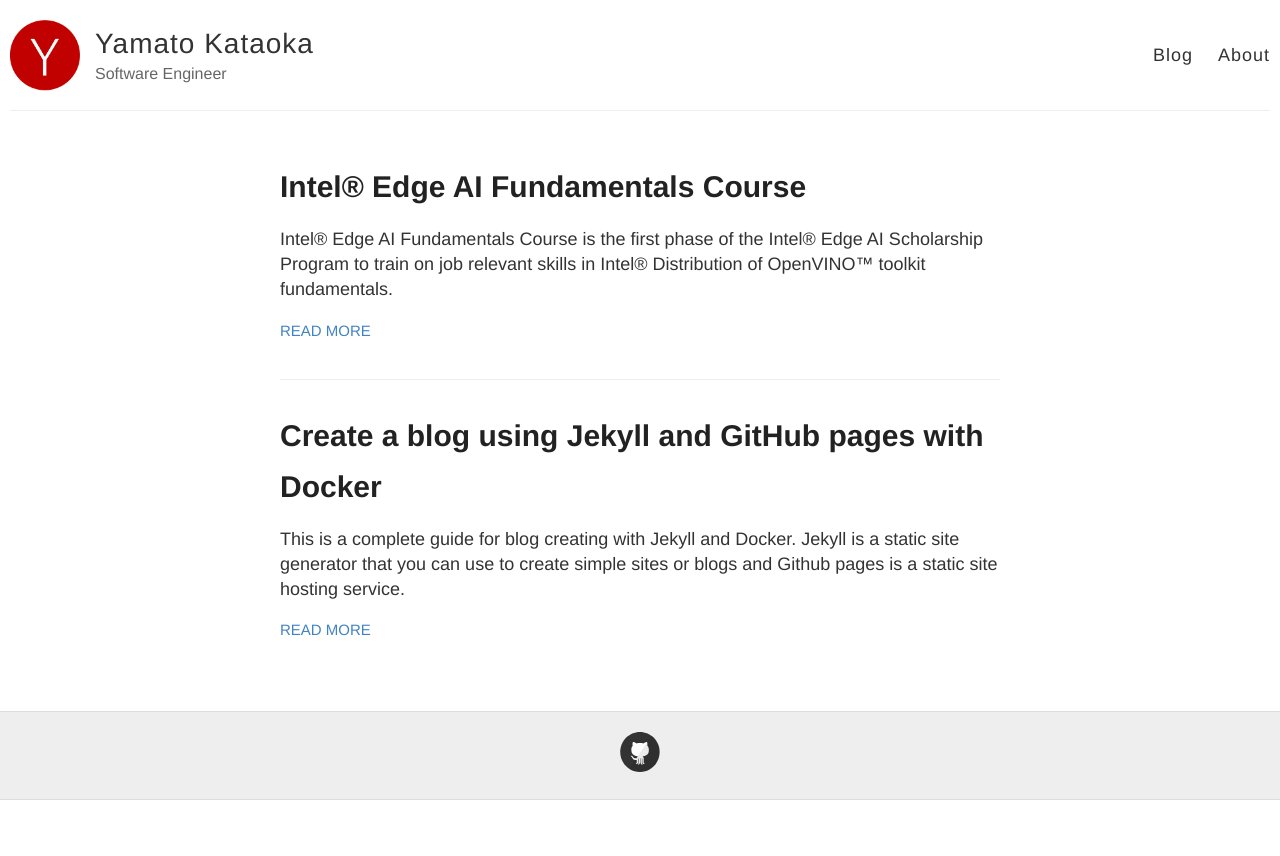
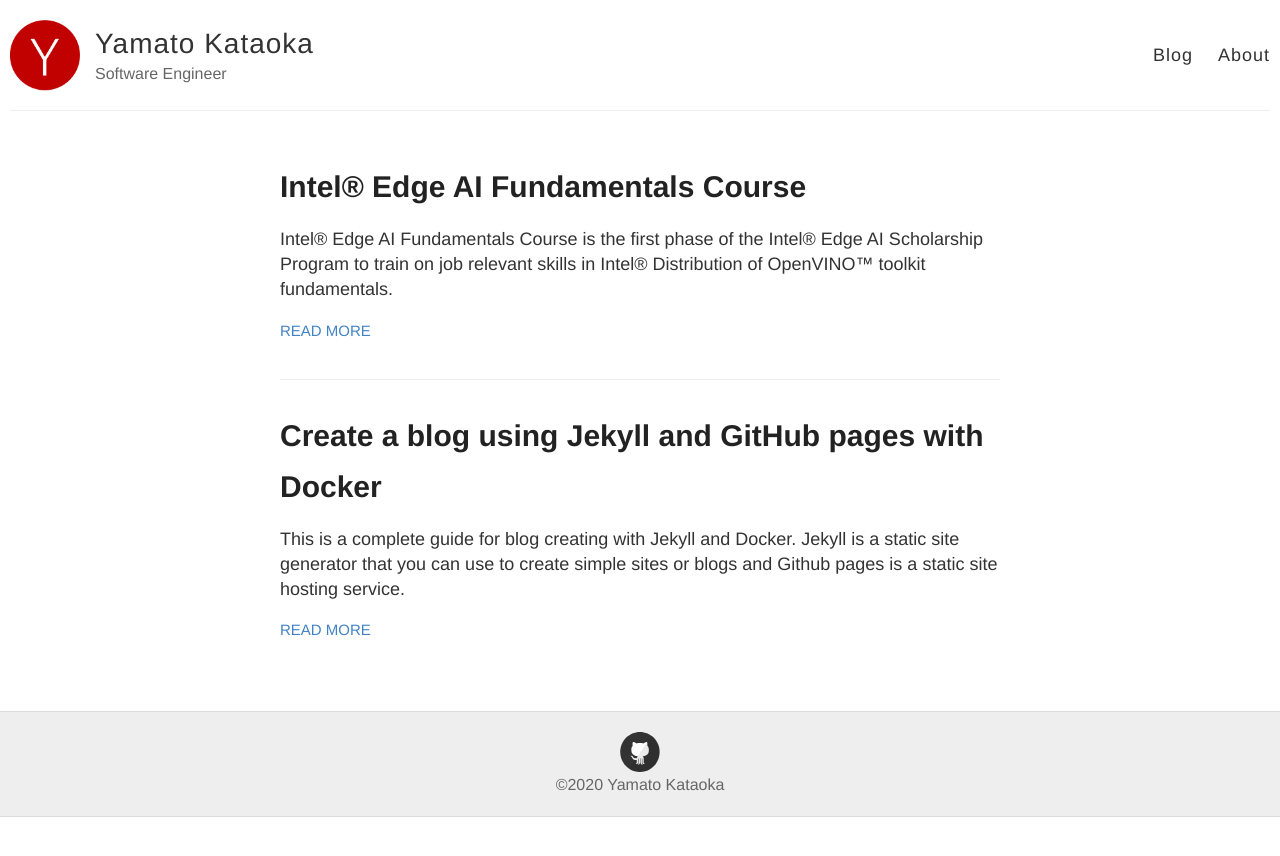
Before and after one commit to yamatokataoka/blog2, a Jekyll site: the page built from index.html, in a window 1280 px wide. Shown: the top 856 px of the page. Built offline with Jekyll 4.4.1, drawn with Linux system fonts in a browser that asks for light colours.

Commit message:
Add copyright

```diff
--- a/_layouts/default.html
+++ b/_layouts/default.html
@@ -43,6 +43,7 @@
       <div class="container">
         <footer class="footer">
           {% include svg-icons.html %}
+          <p class="site-description">©2020 Yamato Kataoka</p>
         </footer>
       </div>
     </div>
```
